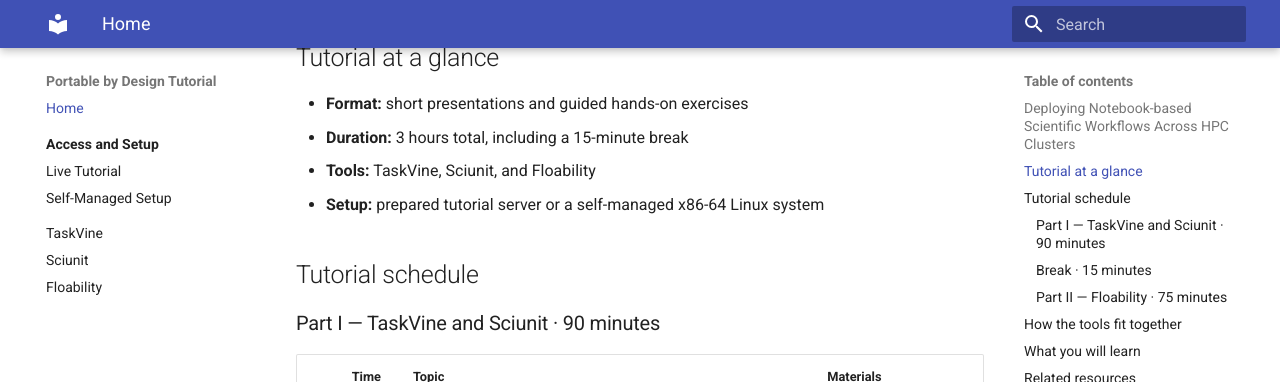
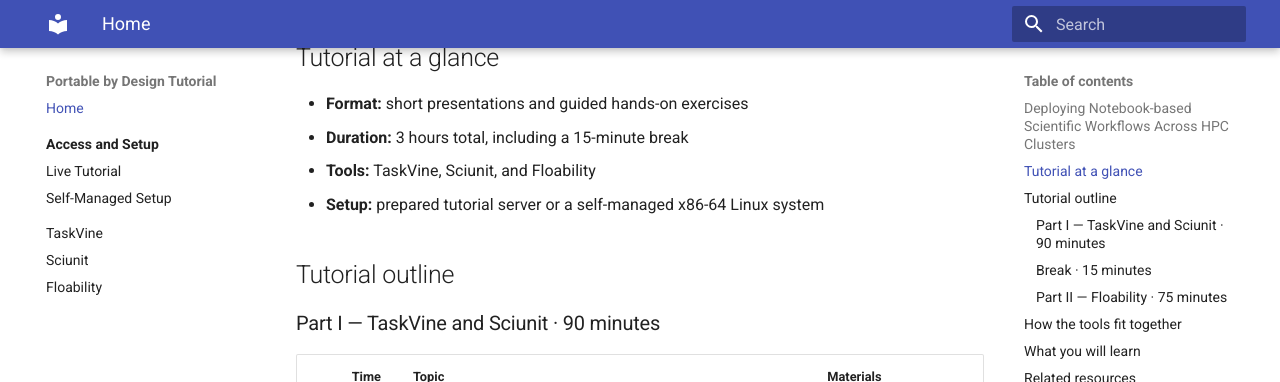
Before and after one commit to floability/tutorial-portable-by-design, an MkDocs documentation site: the page built from docs/index.md, in a window 1280 px wide and 900 px high, scrolled down 528 px. Shown: the top 382 px of the window. Built offline with MkDocs 1.6.1 and Material for MkDocs 9.7.7, drawn with Linux system fonts in a browser that asks for light colours.

Commit message:
updated index tutorial outline

```diff
--- a/docs/index.md
+++ b/docs/index.md
@@ -15,7 +15,7 @@
 - **Tools:** TaskVine, Sciunit, and Floability
 - **Setup:** prepared tutorial server or a self-managed x86-64 Linux system
 
-## Tutorial schedule
+## Tutorial outline
 
 ### Part I — TaskVine and Sciunit · 90 minutes
 
```
